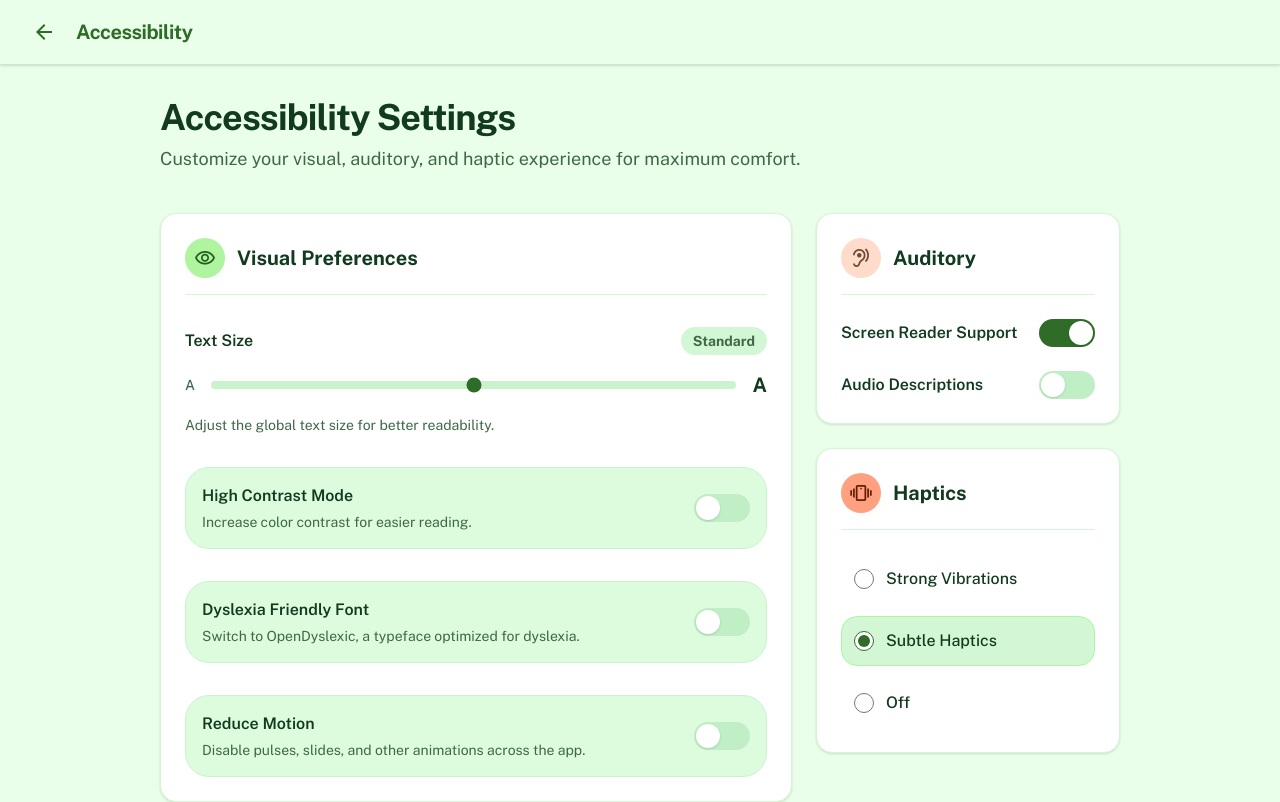
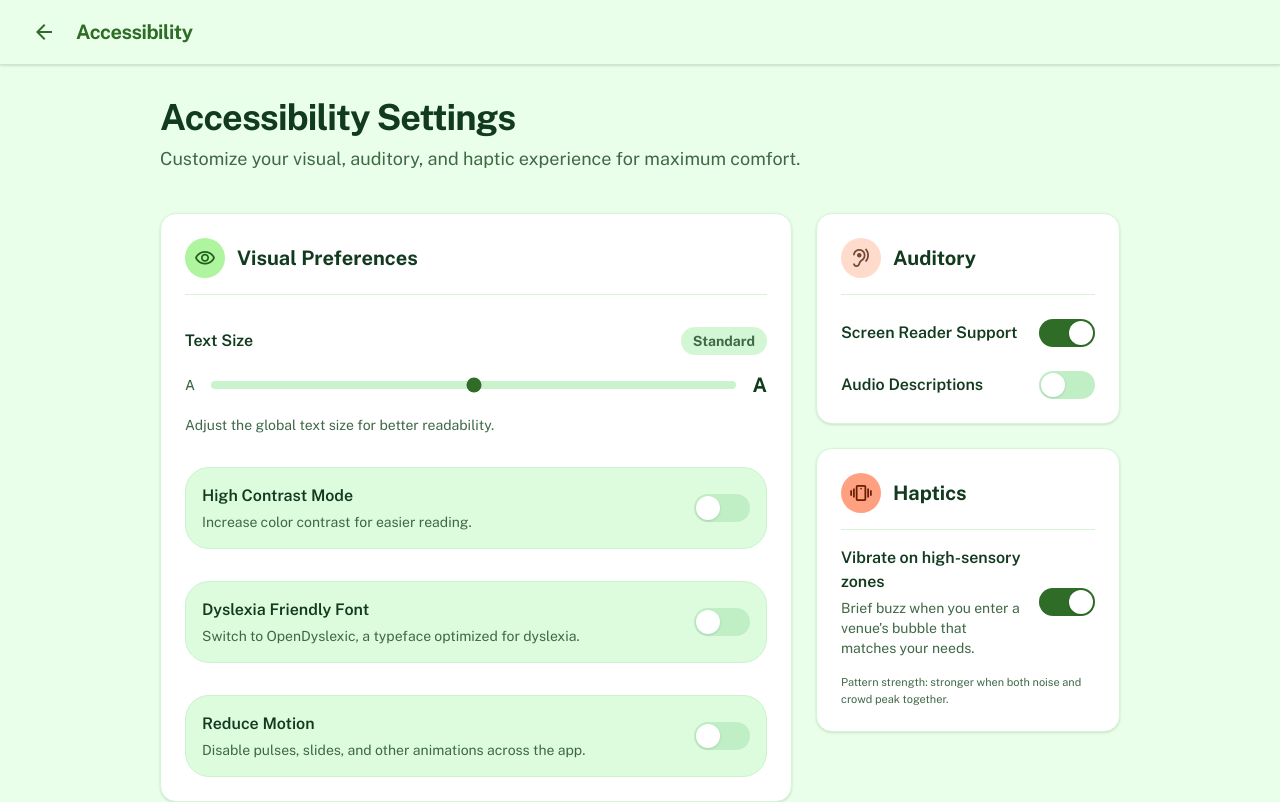
Before and after one commit to Harshxth/Sensory, a Next.js app: page /settings in a window 1280 px wide. Shown: the top 802 px of the page. Built offline with nearby package versions, Linux system fonts and the light colour scheme.

Commit message:
feat: haptic vibration warnings on entering high-sensory zones (F3.4)

```diff
--- a/app/map/page.tsx
+++ b/app/map/page.tsx
@@ -19,6 +19,7 @@ import { PlaceInfoCard } from "@/components/google/PlaceInfoCard";
 import { SensoryDetailPanel } from "@/components/google/SensoryDetailPanel";
 import { TimeSlider } from "@/components/google/TimeSlider";
 import { SignReader } from "@/components/camera/SignReader";
+import { HapticWatcher } from "@/components/HapticWatcher";
 import { adjustVenuesForTime, isLive, nowKey, type TimeKey } from "@/lib/time-aware";
 import { fetchAlerts } from "@/lib/map-data";
 import type { Alert, Venue } from "@/types";
@@ -235,6 +236,7 @@ export default function MapPage() {
         )}
 
         {!navigation && <SignReader />}
+        <HapticWatcher venues={displayedVenues} />
 
         {/* Live alert banner */}
         {!navigation && activeAlert && !bannerDismissed && layers.alerts && !destination && (
--- a/app/settings/page.tsx
+++ b/app/settings/page.tsx
@@ -16,7 +16,6 @@ export default function SettingsPage() {
   const [prefs, setPrefs] = useState<Preferences>(loadPreferences);
   const [screenReader, setScreenReader] = useState(true);
   const [audioDesc, setAudioDesc] = useState(false);
-  const [haptics, setHaptics] = useState<"strong" | "subtle" | "off">("subtle");
 
   const [savedFlash, setSavedFlash] = useState(false);
 
@@ -36,6 +35,7 @@ export default function SettingsPage() {
   const highContrast = prefs.highContrast;
   const dyslexiaFont = prefs.dyslexiaFont;
   const reducedMotion = prefs.reducedMotion;
+  const hapticWarnings = prefs.hapticWarnings;
 
   return (
     <>
@@ -114,35 +114,17 @@ export default function SettingsPage() {
               <ToggleRow compact label="Audio Descriptions" checked={audioDesc} onChange={setAudioDesc} />
             </section>
 
-            <section className="bg-surface-container-lowest rounded-2xl shadow-sm border border-surface-container p-6 flex flex-col gap-6">
+            <section className="bg-surface-container-lowest rounded-2xl shadow-sm border border-surface-container p-6 flex flex-col gap-4">
               <SectionHeader icon="vibration" container="bg-tertiary-container text-on-tertiary-container" title="Haptics" />
-              <div className="flex flex-col gap-3">
-                {[
-                  { v: "strong", label: "Strong Vibrations" },
-                  { v: "subtle", label: "Subtle Haptics" },
-                  { v: "off", label: "Off" },
-                ].map((opt) => {
-                  const selected = haptics === opt.v;
-                  return (
-                    <label
-                      key={opt.v}
-                      className={`flex items-center gap-3 p-3 rounded-lg cursor-pointer transition-colors ${
-                        selected
-                          ? "bg-surface-container border border-primary-container"
-                          : "hover:bg-surface-container border border-transparent"
-                      }`}
-                    >
-                      <input
-                        type="radio"
-                        name="haptics"
-                        checked={selected}
-                        onChange={() => setHaptics(opt.v as typeof haptics)}
-                        className="w-5 h-5 accent-primary"
-                      />
-                      <span className="font-medium text-on-surface">{opt.label}</span>
-                    </label>
-                  );
-                })}
+              <ToggleRow
+                compact
+                label="Vibrate on high-sensory zones"
+                hint="Brief buzz when you enter a venue's bubble that matches your needs."
+                checked={hapticWarnings}
+                onChange={(v) => update("hapticWarnings", v)}
+              />
+              <div className="text-[11px] text-on-surface-variant">
+                Pattern strength: stronger when both noise and crowd peak together.
               </div>
             </section>
           </div>
@@ -181,6 +163,7 @@ export default function SettingsPage() {
                   highContrast: false,
                   dyslexiaFont: false,
                   reducedMotion: false,
+                  hapticWarnings: true,
                   needs: prefs.needs,
                   language: prefs.language,
                   voiceCloneId: prefs.voiceCloneId,
--- /dev/null
+++ b/components/HapticWatcher.tsx
@@ -0,0 +1,90 @@
+"use client";
+
+import { useEffect, useRef } from "react";
+import { loadPreferences } from "@/lib/preferences";
+import type { Venue } from "@/types";
+
+type Props = {
+  venues: Venue[];
+};
+
+const TRIGGER_RADIUS_M = 50;
+const COOLDOWN_MS = 60_000; // don't re-vibrate the same venue within a minute
+
+/**
+ * Watches the user's geolocation and triggers a brief vibration pattern when
+ * they enter the bubble of a high-sensory venue that matches one of their
+ * accessibility needs. Helps deafblind users feel an approaching trigger.
+ */
+export function HapticWatcher({ venues }: Props) {
+  const lastTriggeredRef = useRef<Map<string, number>>(new Map());
+
+  useEffect(() => {
+    const prefs = loadPreferences();
+    if (!prefs.hapticWarnings) return;
+    if (typeof window === "undefined" || !navigator.geolocation || !navigator.vibrate) return;
+    if (window.matchMedia("(prefers-reduced-motion: reduce)").matches) return;
+
+    const watchId = navigator.geolocation.watchPosition(
+      (pos) => {
+        const here = { lat: pos.coords.latitude, lng: pos.coords.longitude };
+        const now = Date.now();
+        for (const v of venues) {
+          if (!v.location?.coordinates) continue;
+          const id = String(v._id);
+          const lastFired = lastTriggeredRef.current.get(id) ?? 0;
+          if (now - lastFired < COOLDOWN_MS) continue;
+
+          const dist = haversine(here, {
+            lat: v.location.coordinates[1],
+            lng: v.location.coordinates[0],
+          });
+          if (dist > TRIGGER_RADIUS_M) continue;
+
+          const noise = v.sensory?.noise ?? 0;
+          const crowd = v.sensory?.crowd ?? 0;
+          const light = v.sensory?.lighting ?? 0;
+          const matchedNeed =
+            (noise >= 7 && (prefs.needs.includes("noise") || prefs.needs.includes("blind"))) ||
+            (crowd >= 7 && prefs.needs.includes("wheelchair")) ||
+            (light >= 8 && (prefs.needs.includes("light") || prefs.needs.includes("blind")));
+
+          if (!matchedNeed) continue;
+
+          // Pattern depends on what triggered it
+          let pattern: number[] = [200, 100, 200];
+          if (noise >= 9 || crowd >= 9) pattern = [300, 80, 300, 80, 300];
+          else if (light >= 9) pattern = [150, 80, 150];
+          try {
+            navigator.vibrate(pattern);
+          } catch {
+            /* ignore */
+          }
+          lastTriggeredRef.current.set(id, now);
+        }
+      },
+      () => {
+        /* ignore errors */
+      },
+      { enableHighAccuracy: false, maximumAge: 30_000 },
+    );
+
+    return () => navigator.geolocation.clearWatch(watchId);
+  }, [venues]);
+
+  return null;
+}
+
+function haversine(
+  a: { lat: number; lng: number },
+  b: { lat: number; lng: number },
+): number {
+  const R = 6371000;
+  const toRad = (x: number) => (x * Math.PI) / 180;
+  const dLat = toRad(b.lat - a.lat);
+  const dLng = toRad(b.lng - a.lng);
+  const sa =
+    Math.sin(dLat / 2) ** 2 +
+    Math.cos(toRad(a.lat)) * Math.cos(toRad(b.lat)) * Math.sin(dLng / 2) ** 2;
+  return 2 * R * Math.asin(Math.sqrt(sa));
+}
--- a/lib/preferences.ts
+++ b/lib/preferences.ts
@@ -5,6 +5,7 @@ export type Preferences = {
   highContrast: boolean;
   dyslexiaFont: boolean;
   reducedMotion: boolean;
+  hapticWarnings: boolean;
   // Profile from onboarding
   needs: AccessibilityNeed[];
   language: Language;
@@ -19,6 +20,7 @@ export const DEFAULT_PREFERENCES: Preferences = {
   highContrast: false,
   dyslexiaFont: false,
   reducedMotion: false,
+  hapticWarnings: true,
   needs: [],
   language: "en",
   voiceCloneId: null,
```
